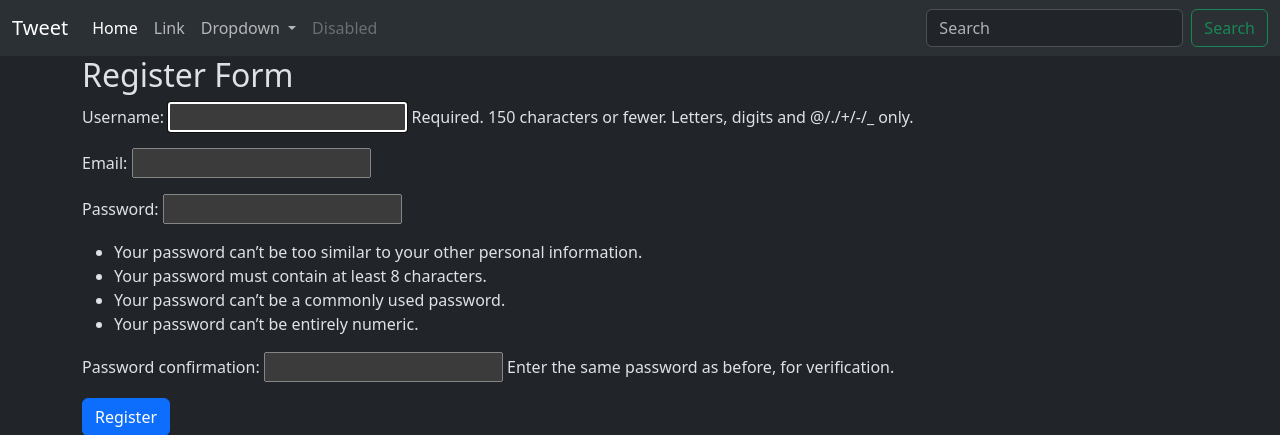
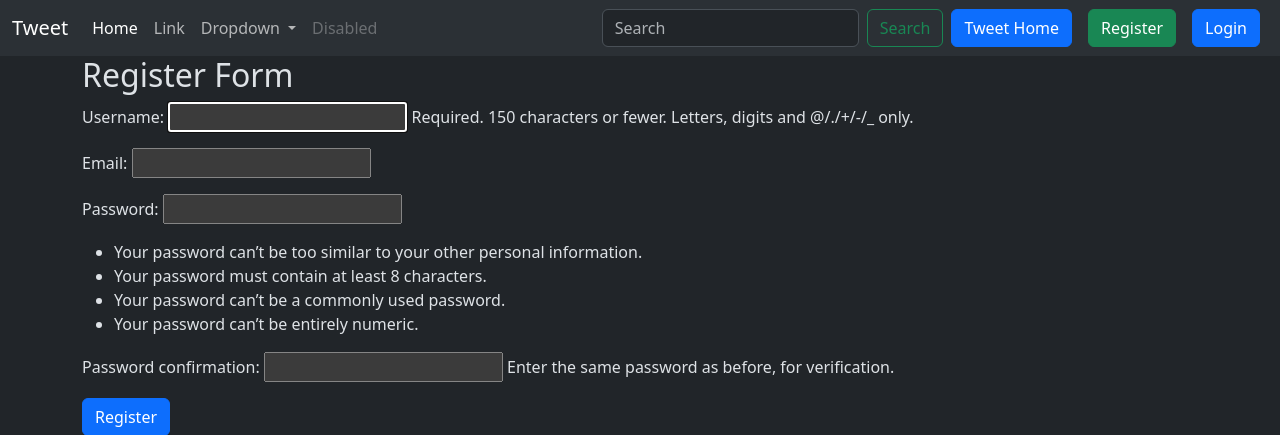
Before and after one commit to Ruku-RS/Django-project, a Django app: page /tweet/register/ in a window 1280 px wide. Shown: the top 435 px of the page. Run offline with Django 5.2, Linux system fonts and the light colour scheme.

Commit message:
login and registration templated updated Final commit for this simple short project

```diff
--- a/templates/layout.html
+++ b/templates/layout.html
@@ -46,6 +46,17 @@
         <input class="form-control me-2" type="search" placeholder="Search" aria-label="Search"/>
         <button class="btn btn-outline-success" type="submit">Search</button>
       </form>
+      <a href="{% url 'tweet_list' %}" class="btn btn-primary mx-2">Tweet Home</a>
+      {% if user.is_authenticated %}
+      <form method="post" action="{% url 'logout' %}" class="">
+        {% csrf_token %}
+        <button type="submit" class="btn btn-danger mx-2">Logout</button>
+      </form>
+      {% else %}
+      <a href="{% url 'register' %}" class="btn btn-success mx-2">Register</a>
+      <a href="{% url 'login' %}" class="btn btn-primary mx-2">Login</a>
+      {%endif%}
+
     </div>
   </div>
 </nav>
--- a/templates/registration/login.html
+++ b/templates/registration/login.html
@@ -9,6 +9,3 @@
     <button type="submit" class="btn btn-primary">Login</button>
 
 {% endblock %}
-
-{% block content %}
-{%endblock%}
```
Also changed, not shown: db.sqlite3.
